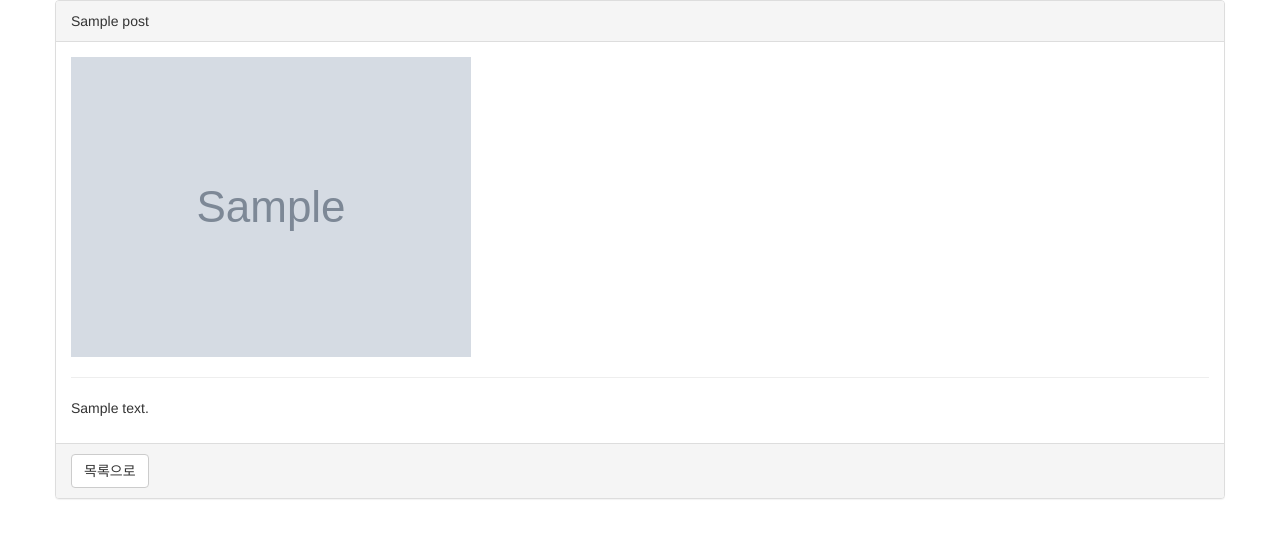
After one commit to KGSH/KGSH-Sns, a Django app: page /blog/1/ in a window 1280 px wide. The commit adds this page. Shown: the top 538 px of the page. Run offline with Django 3.2, Linux system fonts and the light colour scheme; tables that the repository leaves empty hold one stand-in row (values such as "Sample post"); grey boxes marked "Sample" are stand-in pictures; some libraries are stand-ins or nearby versions.

Commit message:
blog.view..post_detail 뷰 구현

```diff
--- a/blog/templates/blog/layout.html
+++ b/blog/templates/blog/layout.html
@@ -11,6 +11,10 @@
         <link rel="stylesheet" href="https://maxcdn.bootstrapcdn.com/bootswatch/3.3.7/cosmo/bootstrap.min.css"></link>
         <script src="//code.jquery.com/jquery-3.2.1.min.js"></script>
         <script src="//maxcdn.bootstrapcdn.com/bootstrap/3.3.7/js/bootstrap.min.js"></script>
+
+        {% block extra_head %}
+
+        {% endblock extra_head %}
     </head>
     <body>
         {% block content %}
--- /dev/null
+++ b/blog/templates/blog/post_detail.html
@@ -0,0 +1,40 @@
+{% extends "blog/layout.html" %}
+
+{% block title %}
+    {{post.title}}
+{% endblock title %}
+
+{% block extra_head %}
+    <style>
+        .post_photo {
+            max-width: 100%;
+        }
+    </style>
+{% endblock extra_head %}
+
+{% block content %}
+    <div class="container">
+        <div class="row">
+            <div class="sm-col-12">
+                <div class="panel panel-default">
+                    <div class="panel-heading">
+                        {{ post.title }}
+                    </div>
+                    <div class="panel-body">
+                        {% if post.photo %}
+                            <img src="{{ post.photo.url }}">
+                        {% endif %}
+                        <hr/>
+
+                        {{post.content|linebreaks}}
+                    </div>
+                    <div class="panel-footer">
+                        <a href="{% url "blog:index" %}" class="btn btn-default">
+                            목록으로
+                        </a>
+                    </div>
+                </div>
+            </div>
+        </div>
+    </div>
+{% endblock content %}
--- a/blog/templates/blog/post_list.html
+++ b/blog/templates/blog/post_list.html
@@ -4,7 +4,9 @@
     <ul>
         {% for post in post_list %}
             <li>
-                {{post.title}}
+                <a href="{% url "blog:post_detail" post.pk %}">
+                    {{post.title}}
+                </a>
             </li>
         {% endfor %}
     </ul>
--- a/blog/urls.py
+++ b/blog/urls.py
@@ -3,4 +3,5 @@ from . import views
 
 urlpatterns = [
     url(r'^$', views.index, name='index'),
+    url(r'^(?P<pk>\d+)/$', views.post_detail, name='post_detail'),
 ]
--- a/blog/views.py
+++ b/blog/views.py
@@ -1,4 +1,4 @@
-from django.shortcuts import render
+from django.shortcuts import render, get_object_or_404
 from .models import Post
 
 def index(request):
@@ -6,3 +6,9 @@ def index(request):
     return render(request, 'blog/post_list.html', {
         'post_list' : post_list,
     })
+
+def post_detail(request, pk):
+    post = get_object_or_404(Post, pk=pk)
+    return render(request, 'blog/post_detail.html', {
+        'post' : post,
+    })
```
